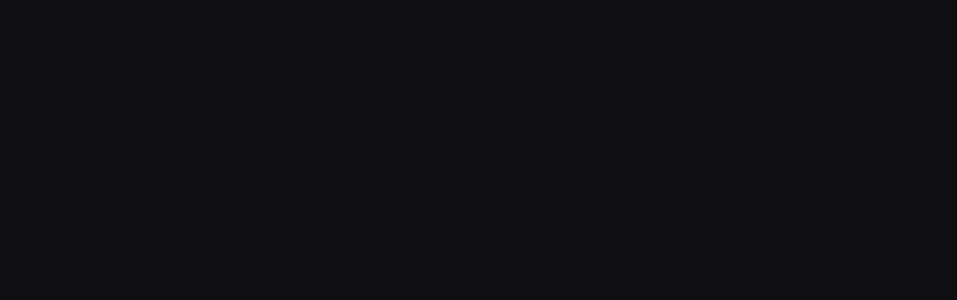
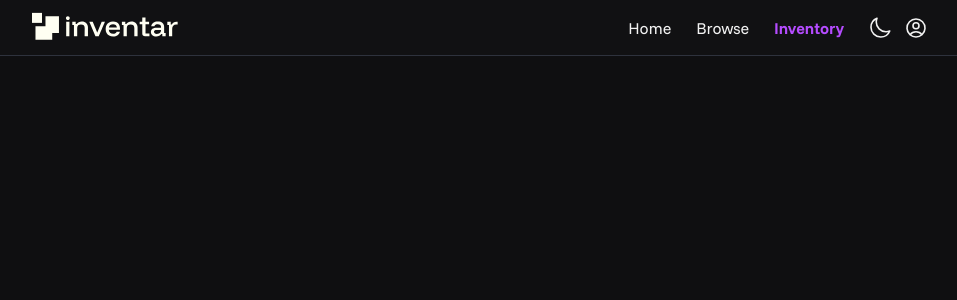
Before and after one commit to thorbm1500/inventar, a SvelteKit app: page /inventory in a window 1280 px wide. Shown: the top 300 px of the page, without its empty margins (160-1117 px from the left). Built offline with nearby package versions, Linux system fonts and the light colour scheme.

Commit message:
UI changes.

```diff
--- a/src/routes/Header.svelte
+++ b/src/routes/Header.svelte
@@ -40,29 +40,31 @@
         </div>
         <div class="header-links">
             <nav class="text-light-text-primary dark:text-dark-text-primary">
-                <a aria-current={page.url.pathname === '/' ? 'current-page' : undefined} title="Home" href="/">Home</a>
-                <a aria-current={page.url.pathname === '/browse' ? 'current-page' : undefined} title="Browse" href="/browse">Browse</a>
-                <a aria-current={page.url.pathname === '/inventory' ? 'current-page' : undefined} title="Inventory" href="/inventory">Inventory</a>
+                <a aria-current={page.url.pathname === '/'} title="Home" href="/">Home</a>
+                <a aria-current={page.url.pathname === '/browse'} title="Browse" href="/browse">Browse</a>
+                <a aria-current={page.url.pathname === '/inventory'} title="Inventory" href="/inventory">Inventory</a>
             </nav>
             <div class="header-icons">
-                <button id="dark-light-mode-switcher" onclick={toggleTheme} title="Page Theme Switcher">
+                <div class="header-icon">
+                    <button class="page-theme-switch-button" id="dark-light-mode-switcher" onclick={toggleTheme} title="Page Theme Switcher">
+                        <svg class="size-6 stroke-light-icon-primary dark:stroke-dark-icon-primary" fill="none" viewBox="0 0 24 24">
                             {#if theme === 'dark'}
-                        <svg xmlns="http://www.w3.org/2000/svg" fill="none" viewBox="0 0 24 24" stroke-width="1.5" stroke="#0D0D0D" class="size-6">
                                 <path stroke-linecap="round" stroke-linejoin="round"
                                       d="M12 3v2.25m6.364.386-1.591 1.591M21 12h-2.25m-.386 6.364-1.591-1.591M12 18.75V21m-4.773-4.227-1.591 1.591M5.25 12H3m4.227-4.773L5.636 5.636M15.75 12a3.75 3.75 0 1 1-7.5 0 3.75 3.75 0 0 1 7.5 0Z"/>
-                        </svg>
                             {:else}
-                        <svg xmlns="http://www.w3.org/2000/svg" fill="none" viewBox="0 0 24 24" stroke-width="1.5" stroke="#FFFFF2" class="size-6">
                                 <path stroke-linecap="round" stroke-linejoin="round"
                                       d="M21.752 15.002A9.72 9.72 0 0 1 18 15.75c-5.385 0-9.75-4.365-9.75-9.75 0-1.33.266-2.597.748-3.752A9.753 9.753 0 0 0 3 11.25C3 16.635 7.365 21 12.75 21a9.753 9.753 0 0 0 9.002-5.998Z"/>
+                            {/if}
                         </svg>
-                    {/if}
                     </button>
-                <div class="user-profile">
+                </div>
+                <div class="header-icon">
+                    <button class="user-profile-button" id="dark-light-mode-switcher" title="User Profile Button">
                         <svg class="size-6 stroke-light-icon-primary dark:stroke-dark-icon-primary" fill="none" viewBox="0 0 24 24">
                             <path stroke-linecap="round" stroke-linejoin="round"
                                   d="M17.982 18.725A7.488 7.488 0 0 0 12 15.75a7.488 7.488 0 0 0-5.982 2.975m11.963 0a9 9 0 1 0-11.963 0m11.963 0A8.966 8.966 0 0 1 12 21a8.966 8.966 0 0 1-5.982-2.275M15 9.75a3 3 0 1 1-6 0 3 3 0 0 1 6 0Z"/>
                         </svg>
+                    </button>
                 </div>
             </div>
         </div>
@@ -91,7 +93,6 @@
                 transition-duration: 200ms;
             }
 
-
             .header-links {
                 display: flex;
                 flex-flow: row nowrap;
@@ -100,7 +101,7 @@
                 nav {
                     display: flex;
                     flex-flow: row nowrap;
-                    gap: 1rem;
+                    gap: var(--header-icon-gap);
 
                     font-family: 'FunnelSans', serif;
                     text-align: center;
@@ -128,7 +129,7 @@
                         overflow: hidden;
                     }
 
-                    a[aria-current='current-page'] {
+                    a[aria-current=true] {
                         color: var(--accent-text);
                         font-variation-settings: "wght" 700;
                     }
@@ -137,22 +138,23 @@
                 .header-icons {
                     display: flex;
                     flex-flow: row nowrap;
-                    justify-content: center;
-                    align-items: center;
-                    gap: 1rem;
 
-                    button {
-                        margin-left: 1rem;
+                    .header-icon:first-child {
+                        margin-left: var(--header-icon-gap);
                     }
 
+                    .header-icon {
+                        display: flex;
+                        margin-left: calc(var(--header-icon-gap) * .5);
+
                         svg {
-                        stroke-width: 1.5;
+                            stroke-width: 1.6;
                         }
 
                         svg:hover {
                             cursor: pointer;
                             stroke: var(--accent-text);
-                        stroke-width: 2;
+                            stroke-width: 1.65;
 
                             transition-duration: 150ms;
                         }
@@ -160,5 +162,6 @@
                 }
             }
         }
+    }
 
 </style>
--- a/src/routes/app.css
+++ b/src/routes/app.css
@@ -60,6 +60,7 @@
 @custom-variant dark (&:where(.dark, .dark *));
 
 :root {
+    /* Colors */
     --primary-color: hsl(250, 60%, 65%);
     --secondary-color: hsl(from var(--primary-color) h 25% l);
 
@@ -86,6 +87,11 @@
     --logo-dark: #FFFFF2;
     --logo-light: #0d0d0d;
 
+    /* Variables */
+    --theme-transition-duration: 200ms;
+    --header-icon-gap: 1.5rem;
+
+
     width: 100vw;
     height: 100vh;
 }
@@ -96,6 +102,8 @@
 }
 
 @theme {
+    /* Tailwind Theme Variables */
+    /* Colors */
     --color-dark-bg: var(--background-color-dark);
     --color-light-bg: var(--background-color-light);
 
@@ -115,4 +123,8 @@
 
     --color-dark-icon-primary: var(--primary-icon-dark);
     --color-light-icon-primary: var(--primary-icon-light);
+
+    /* Variables */
+    --theme-duration: var(--theme-transition-duration);
+    --theme-custom-duration: duration-[var(--theme-duration)] ease-in-out;
 }
--- a/src/routes/inventory/+page.svelte
+++ b/src/routes/inventory/+page.svelte
@@ -0,0 +1,5 @@
+<script>
+import Header from "../Header.svelte";
+</script>
+
+<Header/>
```
Lines whose indentation alone changed are shown as unchanged.
